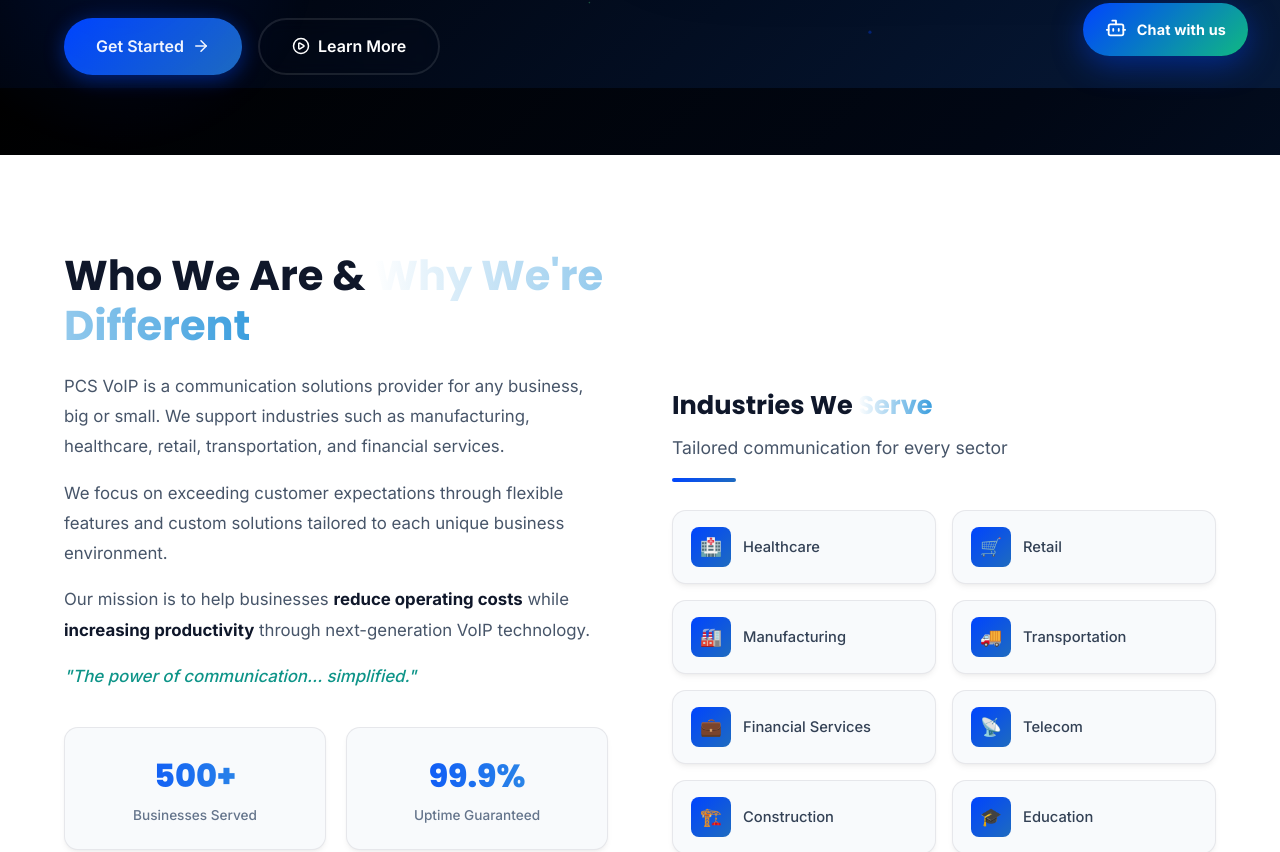
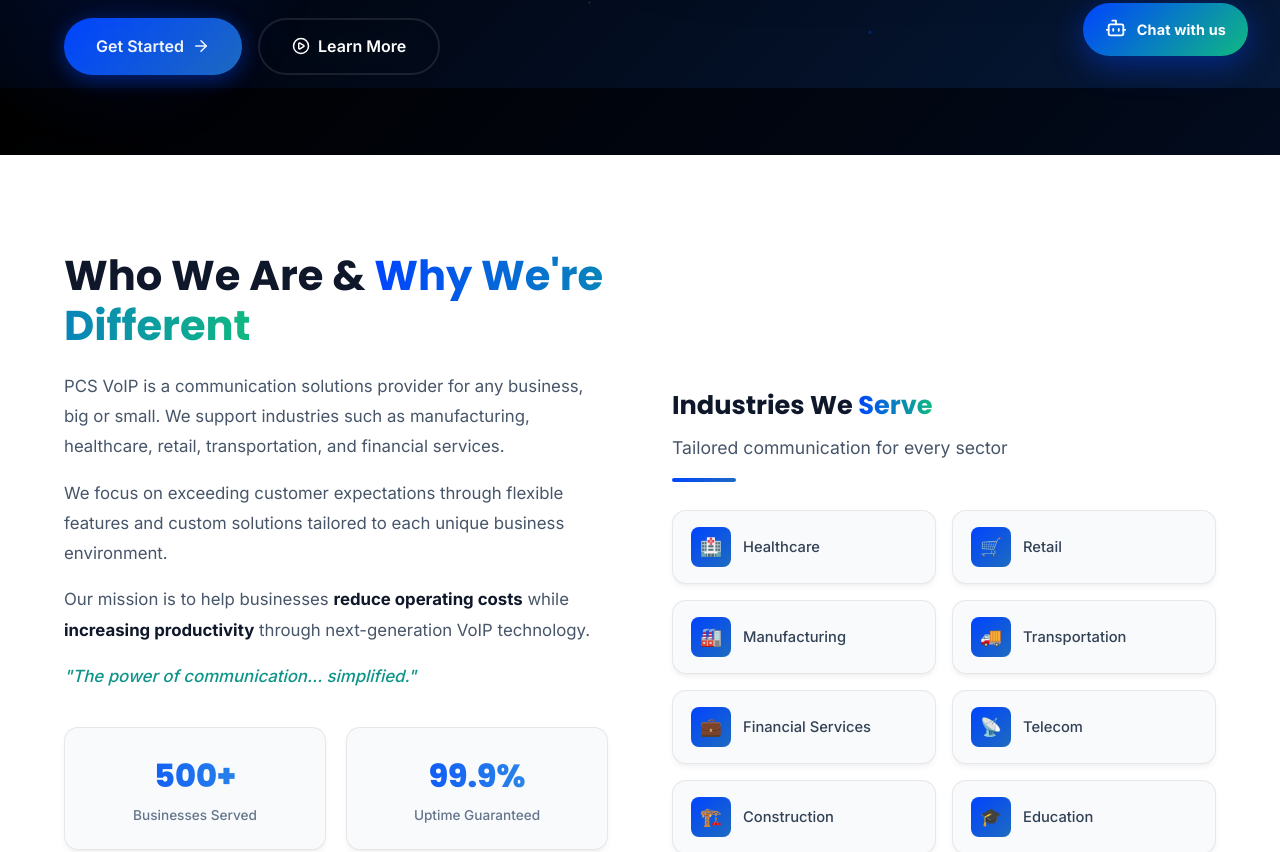
Before and after one commit to KirolosAyman/PCS, a React (Vite) app in the folder frontend/: page / in a window 1280 px wide. Shown: the part 712-1564 px from the top of the page. Built offline with nearby package versions, Linux system fonts and the light colour scheme.

Commit message:
Refactor light theme section styles for better contrast

```diff
--- a/frontend/src/index.css
+++ b/frontend/src/index.css
@@ -1085,10 +1085,25 @@ h1, h2, h3, h4 { font-family: var(--font-heading); line-height: 1.2; }
    Light Theme Section overrides (About & Features)
    ============================================= */
 .light-theme-section {
-  background-color: #ffffff !important;
   color: #1e293b !important;
   position: relative;
-  z-index: 1;
+}
+
+.light-theme-section::before {
+  content: '';
+  position: absolute;
+  top: 0; left: 0; right: 0; bottom: 0;
+  background-color: #ffffff;
+  z-index: -2;
+  pointer-events: none;
+}
+
+/* Ensure gradient text in light sections has a high-contrast dark gradient */
+.light-theme-section .gradient-text {
+  background: linear-gradient(90deg, #0044ff, #10b981) !important;
+  -webkit-background-clip: text !important;
+  -webkit-text-fill-color: transparent !important;
+  background-clip: text !important;
 }
 
 .light-theme-section h2,
@@ -1140,3 +1155,14 @@ h1, h2, h3, h4 { font-family: var(--font-heading); line-height: 1.2; }
 /* Industry chip specific overrides */
 .light-theme-section .industry-chip span {
   color: #334155 !important;
+}
+
+/* Features icons wrapper if needed */
+.light-theme-section .feature-icon-wrap {
+  background: var(--grad-btn-primary) !important;
+}
+
+/* Accent line */
+.light-theme-section .accent-line {
+  background: var(--grad-btn-primary) !important;
+}
```
